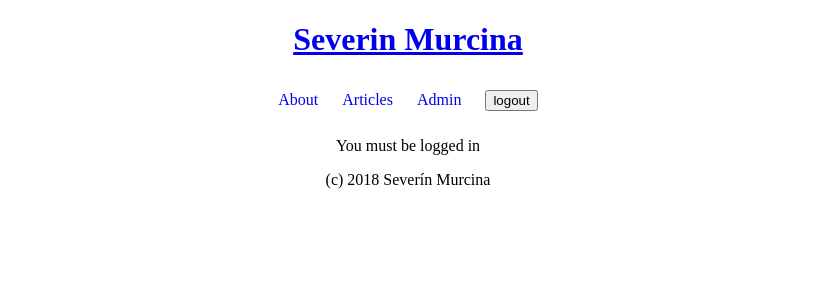
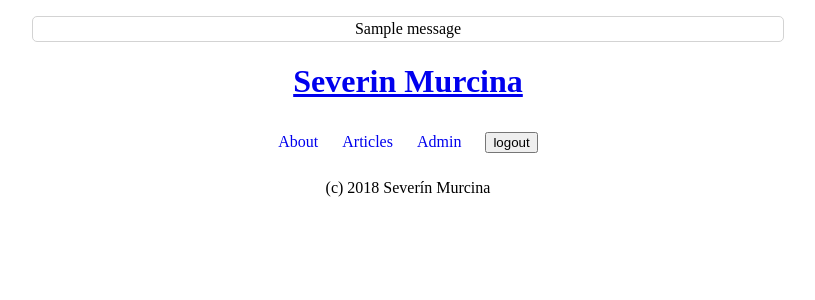
Before and after one commit to andrejsloboda/flask-project, a Flask app: page /admin/ in a window 1280 px wide. Shown: the top 300 px of the page, without its empty margins (232-1047 px from the left). Run offline with Flask 2, Linux system fonts and the light colour scheme; the visitor is signed in with stand-in values (Sample User, id 1); one stand-in notice (Sample message) is shown.

Commit message:
integration of flash messages

```diff
--- a/mdblog/app.py
+++ b/mdblog/app.py
@@ -5,6 +5,7 @@ from flask import redirect
 from flask import url_for
 from flask import session
 from flask import g  # Main application context
+from flask import flash
 import sqlite3
 from .database import articles
 import os
@@ -29,6 +30,7 @@ def view_about():
 @flask_app.route("/admin/")
 def view_admin():
     if "logged" not in session:
+        flash("You must be logged in", "alert-danger")
         return redirect(url_for("view_login"))
     return render_template("admin.jinja")
 
@@ -47,6 +49,7 @@ def add_article():
     db.execute("insert into articles (title, content) values (?, ?)",
         [request.form.get("title"), request.form.get("content")])
     db.commit()
+    flash("Article was saved")
     return redirect(url_for("view_articles"))
 
 
@@ -67,20 +70,23 @@ def view_login():
 
 
 @flask_app.route("/login/", methods=["POST"])
-def view_user():
+def login_user():
     username = request.form["username"]
     password = request.form["password"]
     if username == flask_app.config["USERNAME"] and \
             password == flask_app.config["PASSWORD"]:
         session["logged"] = True
+        flash("Login successful", "alert-success")
         return redirect(url_for("view_admin"))
     else:
+        flash("Invalid credentials", "alert-danger")
         return redirect(url_for("view_login"))
 
 
 @flask_app.route("/logout/", methods=["POST"])
 def logout_user():
     session.pop("logged")
+    flash("Logout successful", "alert-success")
     return redirect(url_for("view_welcome_page"))
 
 
--- a/mdblog/static/css/main.css
+++ b/mdblog/static/css/main.css
@@ -5,6 +5,30 @@ body {
 
 header {
     text-align: center;
+}
+.flashes {
+    padding: 0;
+    position: sticky;
+    top: 0;
+    width: 100%;
+}
+
+.flashes li {
+    list-style: none;
+    border-style: solid;
+    border-width: 1px;
+    border-color: lightgray;
+    border-radius: 5px;
+    padding: 3px;
+    text-align: center;
+}
+
+.flashes .alert-danger {
+    background: mistyrose;
+}
+
+.flashes .alert-success {
+    background: lightgreen;
 }
 
 .nav {
--- a/mdblog/templates/_main.jinja
+++ b/mdblog/templates/_main.jinja
@@ -5,6 +5,16 @@
     <title> {% block title %} {% endblock %} </title>
     {% include "_head.jinja" %}
 </head>
+
+{% with messages = get_flashed_messages(with_categories=True) %}
+    {% if messages %}
+        <ul class="flashes">
+        {% for category, message in messages %}
+            <li class="{{ category}}"> {{ message }} </li>
+        {% endfor %}
+        </ul>
+    {% endif %}
+{% endwith %}
 
 <body>
 <header>
--- a/mdblog/templates/admin.jinja
+++ b/mdblog/templates/admin.jinja
@@ -4,5 +4,5 @@
 
 
 {% block main %}
-    You must be logged in
+
 {% endblock %}
--- a/mdblog/templates/login.jinja
+++ b/mdblog/templates/login.jinja
@@ -4,7 +4,7 @@
 
 {% block main %}
 
-<form action=" {{ url_for("view_user") }}" method="post">
+<form action=" {{ url_for("login_user") }}" method="post">
     <p>
         <label> username: </label>
         <input type="text" name="username">
```
Also changed, not shown: blog.db (added).
